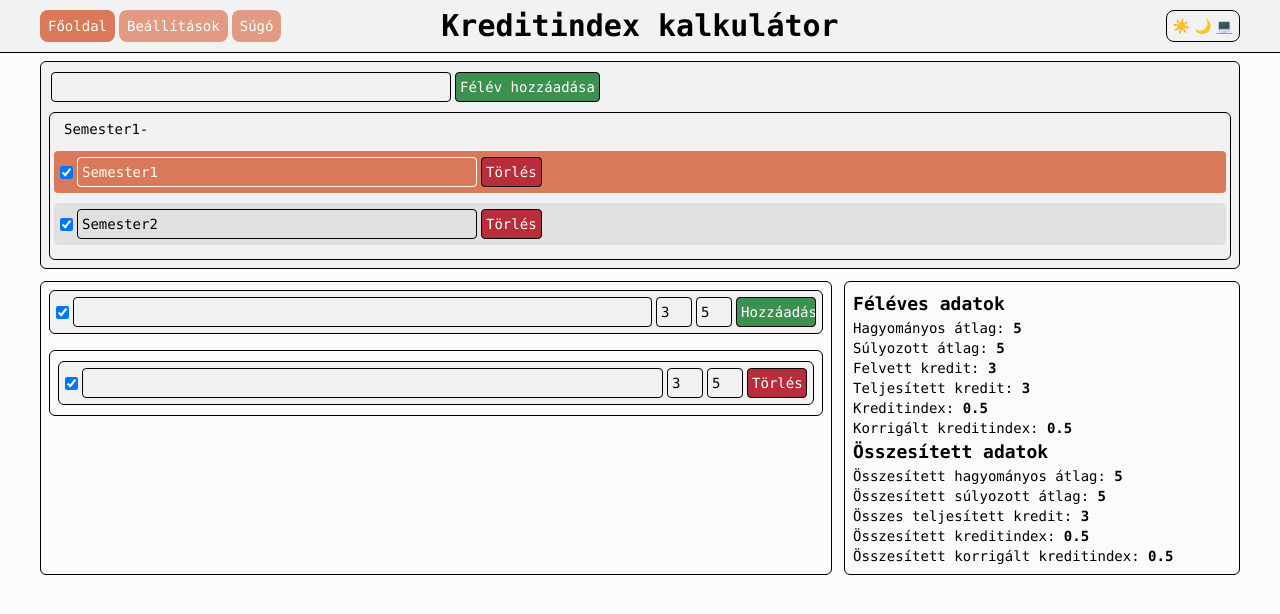
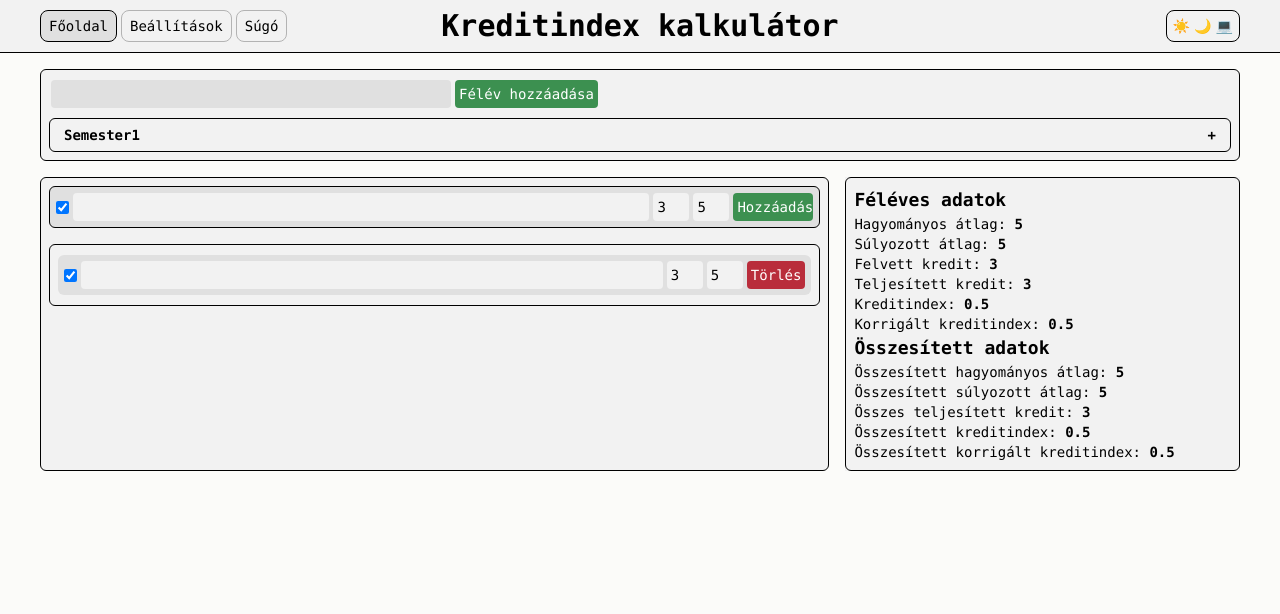
Before and after one commit to janosnagygyorgy/kredit-v2, a React (Vite) app: page /Home in a window 1280 px wide. Both pictures are taken after a click on the button "Hozzáadás". Shown: the top 614 px of the page. Built offline with nearby package versions, Linux system fonts and the light colour scheme.

Commit message:
Improve colors
Fix #51

```diff
--- a/src/App.tsx
+++ b/src/App.tsx
@@ -80,7 +80,7 @@ function App() {
           </div>
         </div>
       </div>
-      <div className="px-5 md:px-10 py-2 bg-background">
+      <div className="px-5 md:px-10 py-4 bg-background">
         <Routes>
           <Route
             path="/Home"
--- a/src/components/Navbar.tsx
+++ b/src/components/Navbar.tsx
@@ -24,8 +24,8 @@ function NavigationLink({ to, children }: NavigationLinkProps) {
 
   return (
     <div
-      className={`flex items-center h-8 rounded-lg p-2 mr-1 text-link-text
-        ${isActive ? "bg-primary" : "bg-link-background"}`}
+      className={`flex items-center h-8 rounded-lg p-2 mr-1 text-text border-1
+        ${isActive ? "bg-highlight border-text" : "border-link-highlight"}`}
     >
       <Link to={to}>{children}</Link>
     </div>
--- a/src/index.css
+++ b/src/index.css
@@ -5,12 +5,9 @@
 @theme {
   --color-background: hsl(60, 17%, 98%);
   --color-text: hsl(0, 0%, 0%);
-  --color-primary: hsl(15, 63%, 60%);
-
-  --color-link-text: hsl(0, 0%, 100%);
-  --color-link-background: hsl(15, 63%, 70%);
 
   --color-shadow: hsl(0, 0%, 95%);
+  --color-link-highlight: hsl(0, 0%, 70%);
   --color-highlight: hsl(0, 0%, 88%);
 
   --color-success: hsl(134, 41%, 40%);
@@ -30,15 +27,14 @@ body {
   @variant dark {
     --color-background: hsl(0, 0%, 18%);
     --color-text: hsl(0, 0%, 83%);
-    --color-primary: hsl(15, 63%, 40%);
-
-    --color-link-background: hsl(15, 63%, 60%);
 
     --color-shadow: hsl(0, 0%, 14%);
+    --color-link-highlight: hsl(0, 0%, 40%);
     --color-highlight: hsl(0, 0%, 21%);
   }
 }
 
+body:not(.no-transition),
 body:not(.no-transition) *:not(.no-global-transition) {
   @apply transition-colors duration-400;
 }
@@ -56,7 +52,7 @@ h3 {
 }
 
 input {
-  @apply border-solid border-1 m-0.5 p-1 rounded-sm;
+  @apply m-0.5 p-1 rounded-sm;
 }
 
 input[type="button"],
--- a/src/pages/home/Home.tsx
+++ b/src/pages/home/Home.tsx
@@ -72,7 +72,10 @@ function Home({
           ] as StoredData
       );
       changeSemester(newId);
-    } else changeSemester(newData[0].id);
+    } else {
+      if (semesterIdToDelete === selectedSemester)
+        changeSemester(newData[0].id);
+    }
   }
 
   function moveSemester(fromIndex: number, toIndex: number): void {
@@ -148,7 +151,7 @@ function Home({
 
   return (
     <div className="flex flex-col items-center">
-      <div className="flex w-full mb-3 max-w-7xl">
+      <div className="flex w-full mb-4 max-w-7xl">
         <SemesterList
           options={data.map((s) => s)}
           selectedSemester={selectedSemester}
--- a/src/pages/home/components/SemesterList/SemesterList.tsx
+++ b/src/pages/home/components/SemesterList/SemesterList.tsx
@@ -26,7 +26,7 @@ function SemesterList({
   onMoveSemester,
 }: SemesterListProps) {
   const addSemesterInput = useRef<HTMLInputElement>(null);
-  const [active, setActive] = useState(true);
+  const [active, setActive] = useState(false);
 
   function handleAddSemester(): void {
     if (!addSemesterInput.current) return;
@@ -39,7 +39,7 @@ function SemesterList({
       <div className="flex items-center m-0 p-0">
         <input
           type="text"
-          className="w-full max-w-100"
+          className="w-full max-w-100 bg-highlight"
           ref={addSemesterInput}
           onKeyDown={(e) => {
             if (e.key === "Enter") handleAddSemester();
@@ -54,13 +54,13 @@ function SemesterList({
       </div>
       <div className="mt-2 p-1 border-1 border-solid rounded-md">
         <div
-          className="flex flex-wrap items-center p-0.5 rounded-sm select-none cursor-pointer"
+          className="grid grid-cols-2 mx-2 p-0.5 rounded-sm font-bold select-none cursor-pointer"
           onClick={() => setActive(() => !active)}
         >
-          <div className="mx-2">
-            {(options.find((s) => s.id === selectedSemester)?.name ?? "") +
-              (active ? "-" : "+")}
+          <div className="flex justify-start">
+            {options.find((s) => s.id === selectedSemester)?.name ?? ""}
           </div>
+          <div className="flex justify-end">{active ? "-" : "+"}</div>
         </div>
         <div
           className="grid transition-all duration-300 no-global-transition ease-in-out"
--- a/src/pages/home/components/SemesterList/SemesterListItem.tsx
+++ b/src/pages/home/components/SemesterList/SemesterListItem.tsx
@@ -39,8 +39,8 @@ function SemesterListItem({
         if (!(e.target instanceof HTMLInputElement))
           onChangeSelectedSemester(semester.id);
       }}
-      className={`flex items-center p-1 rounded-sm cursor-pointer active:cursor-grabbing ${
-        isSelected ? "bg-primary text-link-text" : "bg-highlight"
+      className={`flex items-center p-1 rounded-sm cursor-pointer active:cursor-grabbing bg-highlight border-1 ${
+        isSelected ? "border-text" : "border-highlight"
       }`}
     >
       <input
@@ -53,13 +53,13 @@ function SemesterListItem({
       <input
         type="text"
         value={semesterName}
-        className="w-1/2 max-w-100"
+        className="w-1/2 max-w-100 bg-shadow"
         onChange={handleNameChange}
       />
       <input
         type="button"
         value="Törlés"
-        className="text-white border-black bg-warning"
+        className="text-white bg-warning"
         onClick={() => onDeleteSemester(semester.id)}
       />
     </div>
--- a/src/pages/home/components/StatisticsDisplay.tsx
+++ b/src/pages/home/components/StatisticsDisplay.tsx
@@ -6,7 +6,7 @@ interface StatisticsDisplayProps {
 
 function StatisticsDisplay({ calculatorService }: StatisticsDisplayProps) {
   return (
-    <div className="flex w-full lg:w-1/3">
+    <div className="flex w-full lg:w-1/3 bg-shadow">
       <div className="w-full border-1 border-solid rounded-md p-2">
         <h2>Féléves adatok</h2>
         {calculatorService.config["semesterStatistics"].map((item) => {
--- a/src/pages/home/components/SubjectList/SubjectList.tsx
+++ b/src/pages/home/components/SubjectList/SubjectList.tsx
@@ -20,8 +20,9 @@ function SubjectList({
   onMoveSubject,
 }: SubjectListProps) {
   return (
-    <div className="w-full lg:w-2/3 mb-3 lg:mb-0 mr-0 lg:mr-3 p-2 border-1 border-solid rounded-md">
+    <div className="w-full lg:w-2/3 mb-4 lg:mb-0 mr-0 lg:mr-4 p-2 bg-shadow border-1 border-solid rounded-md">
       <SubjectListInput onAddSubject={onAddSubject} />
+      {subjects.length > 0 && (
         <div className="px-2 py-0 border-solid border-1 rounded-md">
           <DragDropList
             onMoveItem={onMoveSubject}
@@ -40,6 +41,7 @@ function SubjectList({
             )}
           />
         </div>
+      )}
     </div>
   );
 }
--- a/src/pages/home/components/SubjectList/SubjectListInput.tsx
+++ b/src/pages/home/components/SubjectList/SubjectListInput.tsx
@@ -13,7 +13,7 @@ function SubjectListInput({ onAddSubject }: SubjectListInputProps) {
   const [inputGrade, setInputGrade] = useState(5);
 
   return (
-    <div className="flex items-center p-1 mb-4 border-solid border-1 rounded-md bg-shadow cursor-grab active:cursor-grabbing">
+    <div className="flex items-center p-1 mb-4 border-solid border-1 rounded-md bg-highlight">
       <input
         type="checkbox"
         checked={inputCompleted}
@@ -22,14 +22,14 @@ function SubjectListInput({ onAddSubject }: SubjectListInputProps) {
       <input
         type="text"
         value={inputName}
-        className="w-full"
+        className="w-full bg-shadow"
         onChange={(event) => setInputName(event.target.value)}
       />
       <input
         type="number"
         min={0}
         value={inputCredit.toString()}
-        className="w-9"
+        className="w-9 bg-shadow"
         onChange={(event) => setInputCredit(Number(event.target.value))}
       />
       <input
@@ -37,13 +37,13 @@ function SubjectListInput({ onAddSubject }: SubjectListInputProps) {
         min={1}
         max={5}
         value={inputGrade.toString()}
-        className="w-9"
+        className="w-9 bg-shadow"
         onChange={(event) => setInputGrade(Number(event.target.value))}
       />
       <input
         type="button"
         value="Hozzáadás"
-        className="w-20 bg-success text-white border-black"
+        className="w-20 bg-success text-white"
         onClick={() => {
           onAddSubject({
             id: v4(),
--- a/src/pages/home/components/SubjectList/SubjectListItem.tsx
+++ b/src/pages/home/components/SubjectList/SubjectListItem.tsx
@@ -46,7 +46,7 @@ function SubjectListItem({
   }, [subjectState]);
 
   return (
-    <div className="flex items-center p-1 border-solid border-1 rounded-md bg-shadow cursor-grab active:cursor-grabbing">
+    <div className="flex items-center p-1 rounded-md bg-highlight cursor-grab active:cursor-grabbing">
       <input
         type="checkbox"
         checked={subjectState.completed}
@@ -55,14 +55,14 @@ function SubjectListItem({
       <input
         type="text"
         value={subjectState.name}
-        className="w-full"
+        className="w-full bg-shadow"
         onChange={handleNameChange}
       />
       <input
         type="number"
         min={0}
         value={subjectState.credit.toString()}
-        className="w-9"
+        className="w-9 bg-shadow"
         onChange={handleCreditChange}
       />
       <input
@@ -70,7 +70,7 @@ function SubjectListItem({
         min={1}
         max={5}
         value={subjectState.grade.toString()}
-        className="w-9"
+        className="w-9 bg-shadow"
         onChange={handleGradeChange}
       />
       <input
--- a/src/pages/settings/components/ImportExport.tsx
+++ b/src/pages/settings/components/ImportExport.tsx
@@ -74,6 +74,7 @@ function ImportExport({ data, onImport }: ImportExportProps) {
         <input
           type="button"
           value="Export"
+          className="bg-shadow"
           onClick={() =>
             handleExport(JSON.stringify(data), "export.txt", "text/plain")
           }
```
Lines whose indentation alone changed are shown as unchanged.
